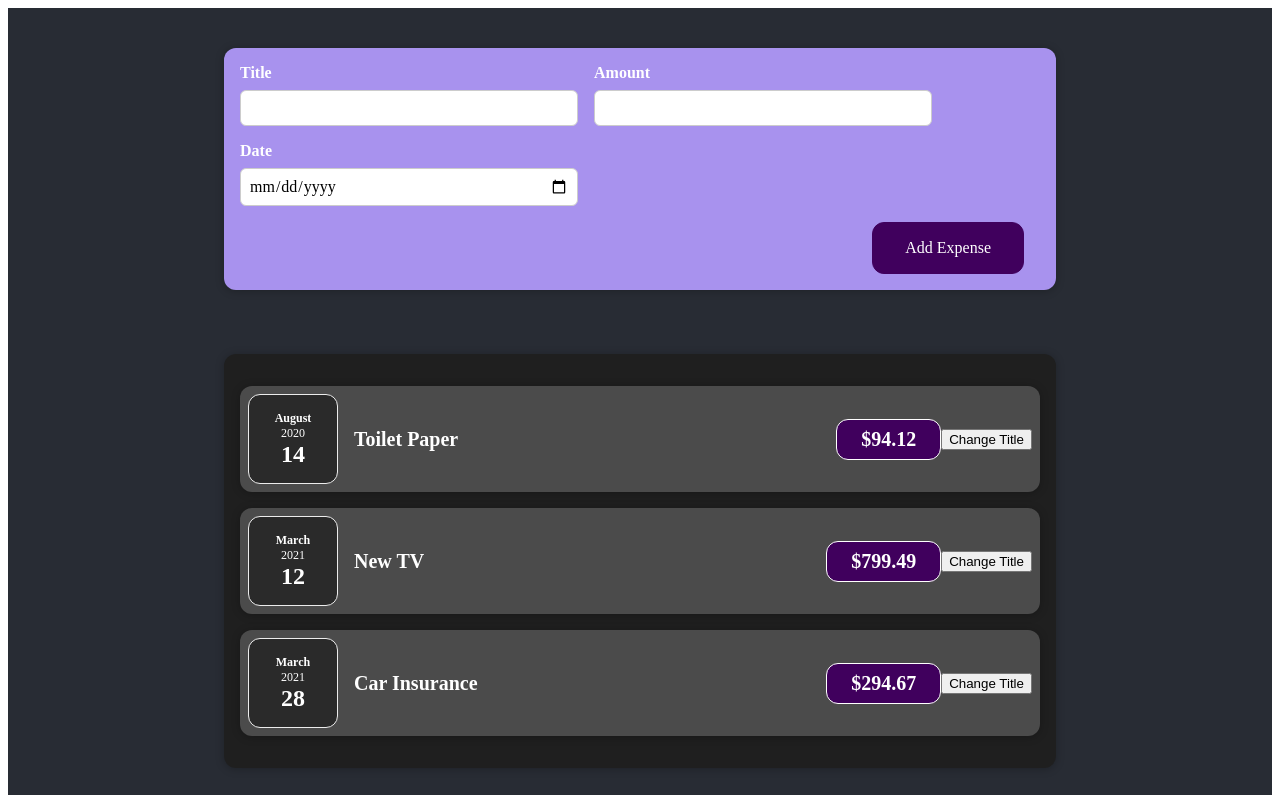
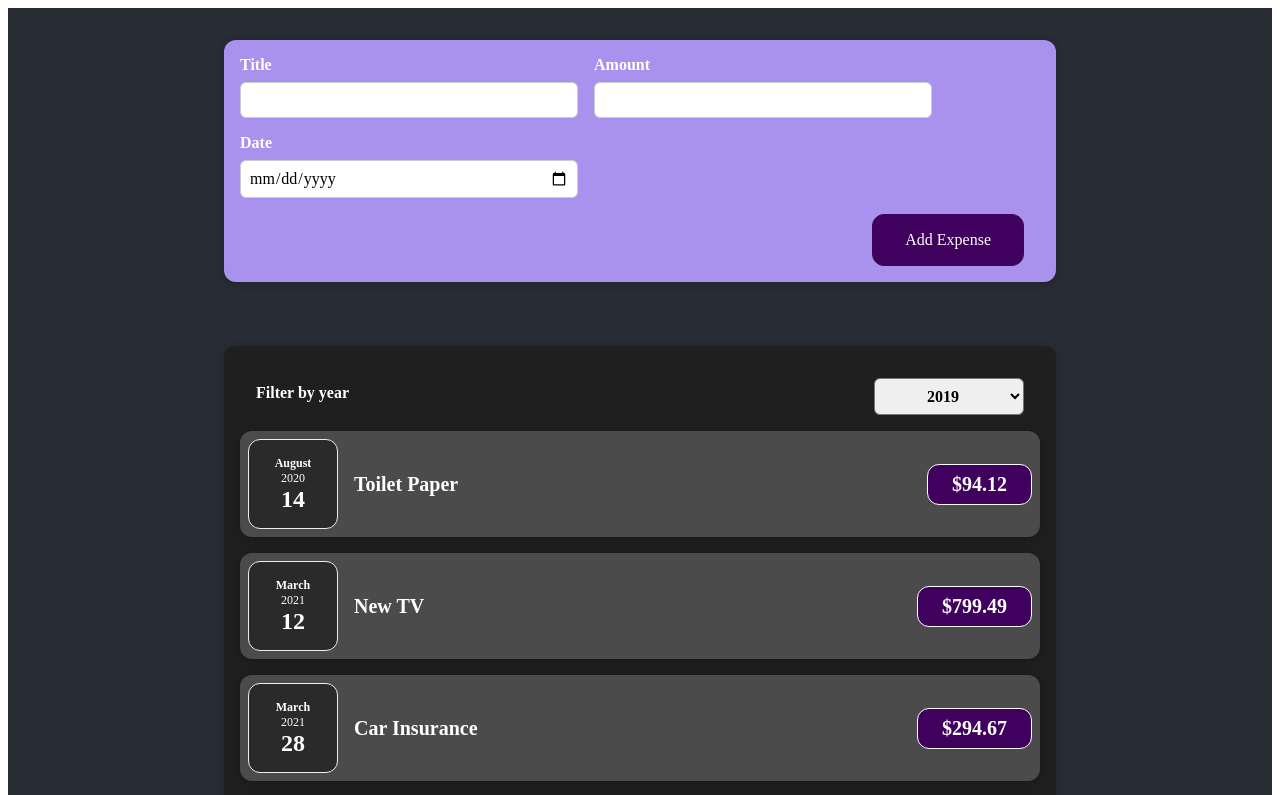
Before and after one commit to Kankenny/expense-tracker, a React (Create React App) app: page / in a window 1280 px wide. Shown: the top 795 px of the page. Built offline with nearby package versions, Linux system fonts and the light colour scheme.

Commit message:
Render lists of data using built-in JS higher order functions

```diff
--- /dev/null
+++ b/src/components/Expenses/ExpenseFilter.css
@@ -0,0 +1,24 @@
+.expenses-filter {
+	color: white;
+	padding: 0 1rem;
+}
+
+.expenses-filter__control {
+	display: flex;
+	width: 100%;
+	align-items: center;
+	justify-content: space-between;
+	margin: 1rem 0;
+}
+
+.expenses-filter label {
+	font-weight: bold;
+	margin-bottom: 0.5rem;
+}
+
+.expenses-filter select {
+	font: inherit;
+	padding: 0.5rem 3rem;
+	font-weight: bold;
+	border-radius: 6px;
+}
--- /dev/null
+++ b/src/components/Expenses/ExpenseFilter.js
@@ -0,0 +1,25 @@
+import React from 'react'
+
+import './ExpenseFilter.css'
+
+const ExpensesFilter = (props) => {
+	const yearChangeHandler = (event) => {
+		props.onFilterChange(event.target.value)
+	}
+
+	return (
+		<div className="expenses-filter">
+			<div className="expenses-filter__control">
+				<label>Filter by year</label>
+				<select value={props.selected} onChange={yearChangeHandler}>
+					<option value="2022">2022</option>
+					<option value="2021">2021</option>
+					<option value="2020">2020</option>
+					<option value="2019">2019</option>
+				</select>
+			</div>
+		</div>
+	)
+}
+
+export default ExpensesFilter
--- a/src/components/Expenses/ExpenseItem.js
+++ b/src/components/Expenses/ExpenseItem.js
@@ -1,24 +1,17 @@
-import React, { useState } from 'react'
+import React from 'react'
 
 import './ExpenseItem.css'
 import ExpenseDate from './ExpenseDate'
 import Card from '../UI/Card'
 
-const ExpenseItem = props => {
-    const [ title, setTitle] = useState(props.title )
-
-    const clickHandler = () => {
-        setTitle('Updated!')
-    }
-
+const ExpenseItem = (props) => {
 	return (
 		<Card className="expense-item">
-         <ExpenseDate date={props.date}/>
+			<ExpenseDate date={props.date} />
 			<div className="expense-item__description">
-            <h2>{title}</h2>
+				<h2>{props.title}</h2>
 				<div className="expense-item__price">${props.amount}</div>
 			</div>
-         <button onClick={clickHandler}>Change Title</button>
 		</Card>
 	)
 }
--- a/src/components/Expenses/Expenses.js
+++ b/src/components/Expenses/Expenses.js
@@ -1,15 +1,34 @@
-import ExpenseItem from "./ExpenseItem"
+import React, { useState } from 'react'
+
+import ExpenseItem from './ExpenseItem'
 import './Expenses.css'
-import Card from "../UI/Card"
+import Card from '../UI/Card'
+import ExpensesFilter from './ExpenseFilter'
 
 const Expenses = (props) => {
-    return (
-        <Card className="expenses">
-            <ExpenseItem title={props.items[0].title} amount={props.items[0].amount} date={props.items[0].date}></ExpenseItem>
-            <ExpenseItem title={props.items[1].title} amount={props.items[1].amount} date={props.items[1].date}></ExpenseItem>
-            <ExpenseItem title={props.items[2].title} amount={props.items[2].amount} date={props.items[2].date}></ExpenseItem>
-        </Card>
-    )
+	const [filteredYear, setFilteredYear] = useState('2019')
+
+	const filterChangeHandler = (selectedYear) => {
+		setFilteredYear(selectedYear)
+	}
+
+	return (
+		<div>
+			<Card className="expenses">
+				<ExpensesFilter
+					onFilterChange={filterChangeHandler}
+					selected={filteredYear}
+				/>
+				{props.items.map((expense) => (
+					<ExpenseItem
+						title={expense.title}
+						amount={expense.amount}
+						date={expense.date}
+					/>
+				))}
+			</Card>
+		</div>
+	)
 }
 
 export default Expenses
```
Lines whose indentation alone changed are shown as unchanged.
